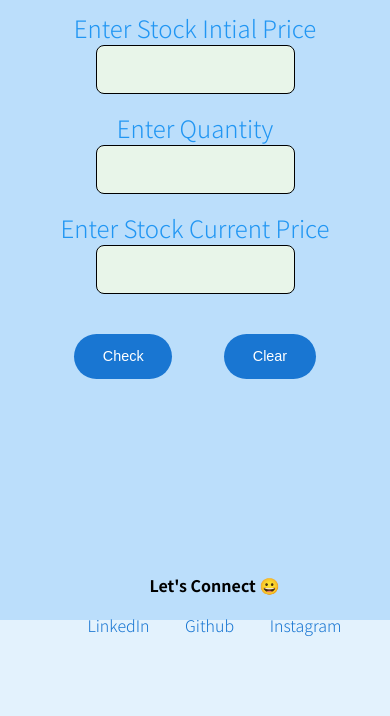
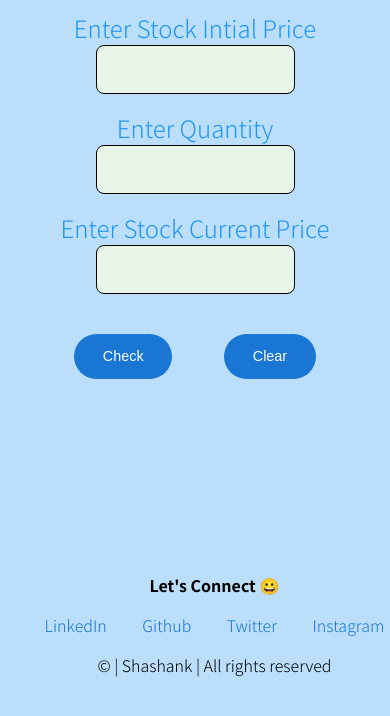
Before and after one commit to sks-21/Investment-Tracker, a plain HTML site: page index.html in a window 390 px wide. Shown: the part 256-972 px from the top of the page. Before the commit the page ends 925 px from the top, so only its background shows below. Drawn offline with Linux system fonts and the light colour scheme.

Commit message:
added twitter link

```diff
--- a/index.html
+++ b/index.html
@@ -46,8 +46,12 @@
           <a href="https://github.com/sks-21" class="link-no-decoration">Github</a>
         </li>
         <li class="list-element-inline">
+          <a href="https://twitter.com/Shashan02647207" class="link-no-decoration">Twitter</a>
+        </li>
+        <li class="list-element-inline">
           <a href="https://www.instagram.com/_sks_21_/" class="link-no-decoration">Instagram</a>
         </li>
+        <p> © | Shashank | All rights reserved </p>
       </ul>
     </footer>
 
--- a/styles.css
+++ b/styles.css
@@ -154,6 +154,11 @@ a:hover {
   .input-currprice {
     margin-left: 0rem;
   }
+
+  .div-container{
+    height:100%
+  }
+
   footer {
     width: 110%;
   }
```
